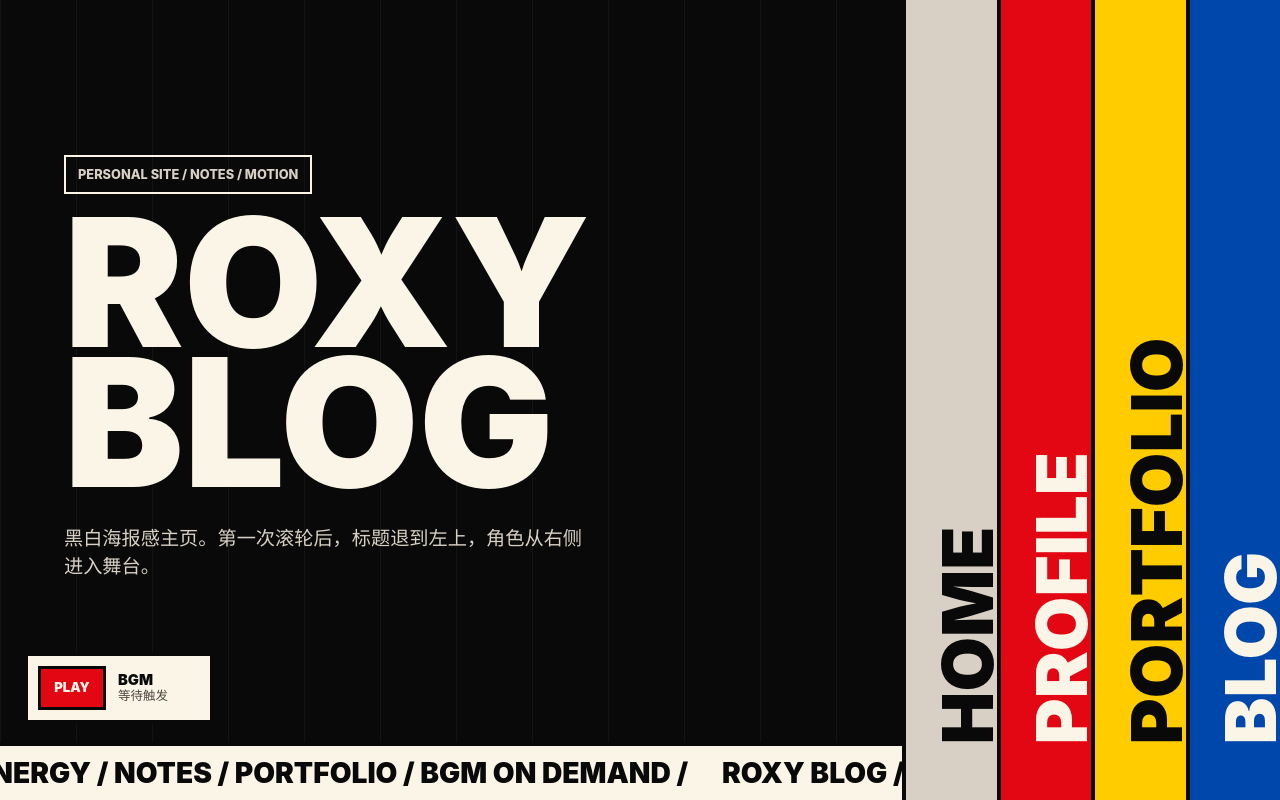
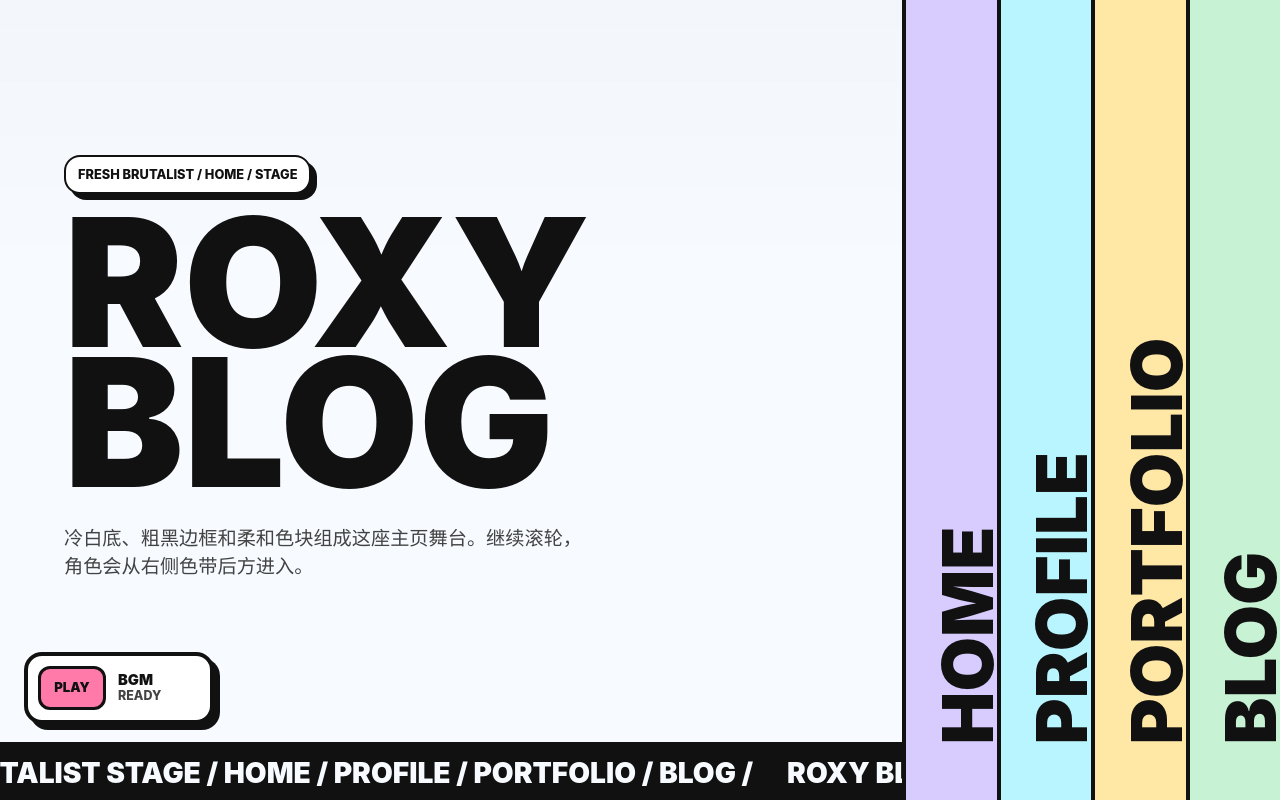
Before and after one commit to HoshimiRox1/HomishiRox1Blog, a React (Vite) app: page / in a window 1280 px wide. Built offline with nearby package versions, Linux system fonts and the light colour scheme.

Commit message:
新粗野风格+清爽配色的风格重构

```diff
--- a/src/components/BgmPlayer.jsx
+++ b/src/components/BgmPlayer.jsx
@@ -8,11 +8,11 @@ export default function BgmPlayer({ isHome }) {
   return (
     <aside className={`bgm-player ${isHome ? "bgm-player--home" : ""}`}>
       <button type="button" onClick={() => setIsPlaying((value) => !value)}>
-        {isPlaying ? "Pause" : "Play"}
+        {isPlaying ? "PAUSE" : "PLAY"}
       </button>
       <div>
         <strong>BGM</strong>
-        <span>{isPlaying ? "播放中" : "等待触发"}</span>
+        <span>{isPlaying ? "PLAYING" : "READY"}</span>
       </div>
     </aside>
   );
--- a/src/components/HomePage.jsx
+++ b/src/components/HomePage.jsx
@@ -68,10 +68,10 @@ export default function HomePage() {
       ref={containerRef}
     >
       <div className="home-poster">
-        <p className="home-kicker">PERSONAL SITE / NOTES / MOTION</p>
+        <p className="home-kicker">FRESH BRUTALIST / HOME / STAGE</p>
         <h1 className="home-title">ROXY BLOG</h1>
         <p className="home-copy">
-          黑白海报感主页。第一次滚轮后，标题退到左上，角色从右侧进入舞台。
+          冷白底、粗黑边框和柔和色块组成这座主页舞台。继续滚轮，角色会从右侧色带后方进入。
         </p>
       </div>
 
--- a/src/components/SidebarAccordion.jsx
+++ b/src/components/SidebarAccordion.jsx
@@ -116,7 +116,7 @@ export default function SidebarAccordion({
             style={{
               "--band-color": page.color,
               "--band-ink": page.ink,
-              "--band-hover-ink": page.id === "home" ? "#090909" : page.color,
+              "--band-hover-ink": page.hoverInk ?? page.color,
             }}
             onClick={() => onNavigate(page)}
             type="button"
@@ -142,7 +142,7 @@ export default function SidebarAccordion({
             style={{
               "--band-color": page.color,
               "--band-ink": page.ink,
-              "--band-hover-ink": page.id === "home" ? "#090909" : page.color,
+              "--band-hover-ink": page.hoverInk ?? page.color,
             }}
             onClick={() => handleMobileBandClick(page)}
             type="button"
--- a/src/data/site.js
+++ b/src/data/site.js
@@ -4,26 +4,29 @@ export const pages = [
     id: "home",
     label: "Home",
     path: "/",
-    color: "#D8D0C5",
-    ink: "#090909",
+    color: "#D8CCFF",
+    ink: "#111111",
+    hoverInk: "#6B4DFF",
     title: "ROXY BLOG",
-    description: "高对比个人主页骨架。继续滚轮，角色会从右侧舞台进入。",
+    description: "冷白底的首页海报。继续滚轮，角色会从右侧舞台进入。",
   },
   {
     id: "profile",
     label: "Profile",
     path: "/profile",
-    color: "#E30613",
-    ink: "#FBF5E7",
+    color: "#B9F5FF",
+    ink: "#111111",
+    hoverInk: "#1494AB",
     title: "PROFILE",
-    description: "个人档案卡、喜好、联系方式和 GitHub 将在后续阶段展开。",
+    description: "个人档案卡、喜好、联系方式和 GitHub 会在后续阶段展开。",
   },
   {
     id: "portfolio",
     label: "Portfolio",
     path: "/portfolio",
-    color: "#FFCC00",
-    ink: "#090909",
+    color: "#FFE7A6",
+    ink: "#111111",
+    hoverInk: "#A07400",
     title: "PORTFOLIO",
     description: "后续会在这里实现作品滚动擦除切换。",
   },
@@ -31,8 +34,9 @@ export const pages = [
     id: "blog",
     label: "Blog",
     path: "/blog",
-    color: "#0047AB",
-    ink: "#FBF5E7",
+    color: "#C7F2D4",
+    ink: "#111111",
+    hoverInk: "#2D7B4D",
     title: "BLOG",
     description: "四个收藏板块会从这里进入。",
     sections: ["博客笔记", "番剧记录", "电影记录", "游戏记录"],
@@ -44,17 +48,17 @@ export const characters = [
     id: "colletta",
     name: "珂莱塔",
     title: "Colletta enters the poster frame.",
-    accent: "#E30613",
+    accent: "#FFD6E8",
     image: new URL("../../waifus/珂莱塔-cutout.png", import.meta.url).href,
   },
   {
     id: "roxy",
     name: "洛琪希",
     title: "Roxy keeps the stage awake.",
-    accent: "#0047AB",
+    accent: "#D7FFF1",
     image: new URL("../../waifus/洛琪希-cutout.png", import.meta.url).href,
   },
 ];
 
 export const marqueeText =
-  "ROXY BLOG / ANIME ENERGY / NOTES / PORTFOLIO / BGM ON DEMAND /";
+  "ROXY BLOG / FRESH BRUTALIST STAGE / HOME / PROFILE / PORTFOLIO / BLOG /";
--- a/src/styles.css
+++ b/src/styles.css
@@ -1,13 +1,29 @@
 /* 全局样式定义 Roxy Blog Phase 1 的海报构图、包豪斯色带和响应式边界。 */
 :root {
-  color: #fbf5e7;
-  background: #090909;
+  color: #111111;
+  background: #f7fbff;
   font-family:
     Inter, ui-sans-serif, system-ui, -apple-system, BlinkMacSystemFont, "Segoe UI",
     sans-serif;
   font-synthesis: none;
+  color-scheme: light;
   line-height: 1.5;
   text-rendering: optimizeLegibility;
+  --shell-bg: #f7fbff;
+  --shell-paper: #ffffff;
+  --ink: #111111;
+  --muted-ink: #434343;
+  --grid-line: rgba(17, 17, 17, 0.06);
+  --home-band: #d8ccff;
+  --profile-band: #b9f5ff;
+  --portfolio-band: #ffe7a6;
+  --blog-band: #c7f2d4;
+  --action-accent: #ff7aa8;
+  --soft-accent: #d7fff1;
+  --home-hover: #6b4dff;
+  --profile-hover: #1494ab;
+  --portfolio-hover: #a07400;
+  --blog-hover: #2d7b4d;
 }
 
 * {
@@ -23,6 +39,7 @@ body,
 
 body {
   min-width: 320px;
+  background: #f7fbff;
   overflow: hidden;
 }
 
@@ -37,12 +54,14 @@ button {
   --rail-border-width: 4px;
   --marquee-height: 58px;
   --mobile-menu-height: 64px;
+  background:
+    linear-gradient(90deg, var(--grid-line) 1px, transparent 1px) 0 0 / 76px
+      100%,
+    linear-gradient(180deg, var(--grid-line) 1px, transparent 1px) 0 0 / 100%
+      76px,
+    var(--shell-bg);
+  color: var(--ink);
   min-height: 100vh;
-  background:
-    linear-gradient(90deg, rgba(251, 245, 231, 0.045) 1px, transparent 1px)
-      0 0 / 76px 100%,
-    #090909;
-  color: #fbf5e7;
   overflow: hidden;
 }
 
@@ -59,6 +78,9 @@ button {
 }
 
 .home-page {
+  background:
+    linear-gradient(180deg, rgba(17, 17, 17, 0.02), transparent 34%),
+    var(--shell-bg);
   display: flex;
   align-items: center;
   padding: clamp(28px, 5vw, 76px);
@@ -73,8 +95,11 @@ button {
 }
 
 .home-kicker {
-  border: 2px solid #fbf5e7;
-  color: #d8d0c5;
+  background: var(--shell-paper);
+  border: 2px solid var(--ink);
+  border-radius: 16px;
+  box-shadow: 6px 6px 0 var(--ink);
+  color: var(--ink);
   display: inline-block;
   font-size: clamp(0.72rem, 1vw, 0.92rem);
   font-weight: 800;
@@ -85,7 +110,7 @@ button {
 }
 
 .home-title {
-  color: #fbf5e7;
+  color: var(--ink);
   font-size: clamp(4.5rem, 14vw, 13rem);
   font-weight: 950;
   letter-spacing: 0;
@@ -97,7 +122,7 @@ button {
 }
 
 .home-copy {
-  color: #d8d0c5;
+  color: var(--muted-ink);
   font-size: clamp(1rem, 1.5vw, 1.36rem);
   font-weight: 650;
   margin: clamp(18px, 3vw, 32px) 0 0;
@@ -125,7 +150,8 @@ button {
 
 .character-card::before {
   background: var(--character-accent);
-  border: 4px solid #090909;
+  border: 4px solid var(--ink);
+  border-radius: 28px;
   bottom: 9%;
   content: "";
   height: min(34vw, 390px);
@@ -137,17 +163,19 @@ button {
 
 .character-card img {
   display: block;
-  filter: drop-shadow(18px 12px 0 rgba(0, 0, 0, 0.72));
+  filter: drop-shadow(18px 12px 0 rgba(17, 17, 17, 0.72));
   max-height: min(80vh, 760px);
   max-width: 100%;
   object-fit: contain;
 }
 
 .character-meta {
-  background: #fbf5e7;
-  border: 4px solid #090909;
+  background: var(--shell-paper);
+  border: 4px solid var(--ink);
+  border-radius: 18px;
   bottom: 6%;
-  color: #090909;
+  box-shadow: 6px 6px 0 var(--ink);
+  color: var(--ink);
   left: 4%;
   padding: 12px 16px;
   position: absolute;
@@ -161,16 +189,17 @@ button {
 }
 
 .character-meta p {
+  color: var(--muted-ink);
   font-size: 0.86rem;
   font-weight: 750;
   margin: 2px 0 0;
 }
 
 .marquee-bar {
-  background: #fbf5e7;
-  border-top: 4px solid #090909;
+  background: var(--ink);
+  border-top: 4px solid var(--ink);
   bottom: 0;
-  color: #090909;
+  color: var(--shell-bg);
   height: var(--marquee-height);
   left: 0;
   overflow: hidden;
@@ -220,12 +249,12 @@ button {
 
 .sidebar-accordion.is-transitioning.is-handoff-ready .sidebar-band {
   background: var(--band-color);
-  border-left-color: #090909;
+  border-left-color: var(--ink);
 }
 
 .sidebar-band {
   background: var(--band-color);
-  border-left: var(--rail-border-width) solid #090909;
+  border-left: var(--rail-border-width) solid var(--ink);
   color: var(--band-ink);
   min-width: 0;
   overflow: hidden;
@@ -234,7 +263,7 @@ button {
 }
 
 .sidebar-band::before {
-  background: #fbf5e7;
+  background: var(--shell-paper);
   content: "";
   inset: 0;
   opacity: 0;
@@ -275,10 +304,12 @@ button {
 
 .bgm-player {
   align-items: center;
-  background: #fbf5e7;
-  border: 4px solid #090909;
+  background: var(--shell-paper);
+  border: 4px solid var(--ink);
+  border-radius: 18px;
+  box-shadow: 6px 6px 0 var(--ink);
   bottom: 24px;
-  color: #090909;
+  color: var(--ink);
   display: flex;
   gap: 12px;
   left: 24px;
@@ -293,9 +324,10 @@ button {
 }
 
 .bgm-player button {
-  background: #e30613;
-  border: 3px solid #090909;
-  color: #fbf5e7;
+  background: var(--action-accent);
+  border: 3px solid var(--ink);
+  border-radius: 12px;
+  color: var(--ink);
   font-size: 0.82rem;
   font-weight: 950;
   min-width: 68px;
@@ -314,7 +346,7 @@ button {
 }
 
 .bgm-player span {
-  color: #4d463f;
+  color: var(--muted-ink);
   font-size: 0.78rem;
   font-weight: 800;
 }
@@ -337,7 +369,7 @@ button {
 
 .transition-band {
   background: var(--band-color);
-  border-left: var(--rail-border-width) solid #090909;
+  border-left: var(--rail-border-width) solid var(--ink);
   min-width: 0;
   overflow: hidden;
   position: relative;
@@ -346,7 +378,7 @@ button {
 .placeholder-page {
   align-items: center;
   background:
-    linear-gradient(180deg, rgba(9, 9, 9, 0.08), transparent 36%),
+    linear-gradient(180deg, rgba(17, 17, 17, 0.04), transparent 36%),
     var(--page-color);
   color: var(--page-ink);
   display: flex;
@@ -365,7 +397,10 @@ button {
 }
 
 .placeholder-index {
+  background: var(--shell-paper);
   border: 4px solid currentColor;
+  border-radius: 14px;
+  box-shadow: 6px 6px 0 var(--ink);
   display: inline-block;
   font-size: clamp(1rem, 2vw, 1.6rem);
   font-weight: 950;
@@ -382,6 +417,7 @@ button {
 }
 
 .placeholder-content > p:last-of-type {
+  color: var(--muted-ink);
   font-size: clamp(1.08rem, 2vw, 1.65rem);
   font-weight: 800;
   margin: clamp(18px, 3vw, 30px) 0 0;
@@ -399,7 +435,10 @@ button {
 }
 
 .blog-sections li {
+  background: var(--shell-paper);
   border: 4px solid currentColor;
+  border-radius: 16px;
+  box-shadow: 6px 6px 0 var(--ink);
   font-size: clamp(1rem, 2vw, 1.45rem);
   font-weight: 900;
   padding: 14px 16px;
@@ -543,7 +582,7 @@ button {
   .mobile-menu-band {
     align-items: center;
     background: var(--band-color);
-    border-left: var(--rail-border-width) solid #090909;
+    border-left: var(--rail-border-width) solid var(--ink);
     color: var(--band-ink);
     display: flex;
     justify-content: center;
@@ -559,7 +598,7 @@ button {
   }
 
   .mobile-menu-band::before {
-    background: #fbf5e7;
+    background: var(--shell-paper);
     content: "";
     inset: 0;
     opacity: 0;
@@ -594,9 +633,9 @@ button {
 
   .mobile-menu-toggle {
     align-items: center;
-    background: #090909;
+    background: var(--ink);
     bottom: 0;
-    color: #fbf5e7;
+    color: var(--shell-bg);
     display: flex;
     font-size: 1rem;
     font-weight: 950;
```
Also changed, not shown: 3 other files (tests, documents, lock files or other folders).
